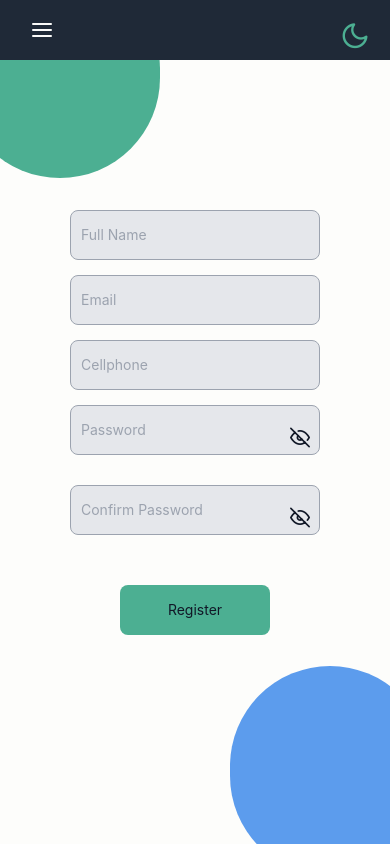
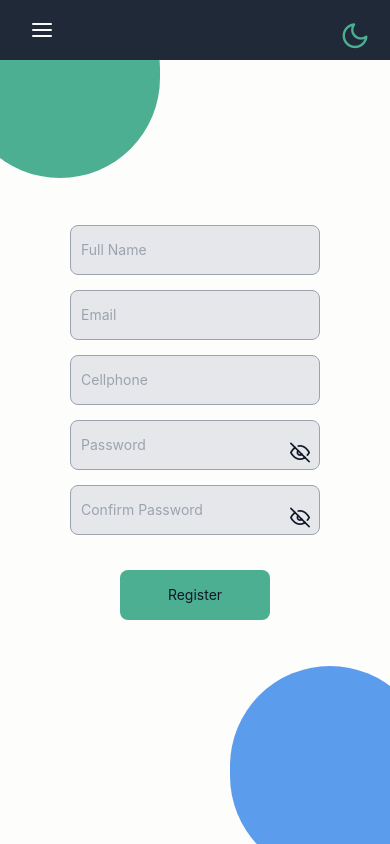
Before and after one commit to Scorhenao/SmartHabitManager, a React Native app: screen /Register in a window 390 px wide. Built offline with nearby package versions, Linux system fonts and the light colour scheme; what react-native-sqlite-storage would draw is missing.

Commit message:
chore: kick a bad margin in the last input to confirm password

```diff
--- a/src/screens/RegisterScreen.tsx
+++ b/src/screens/RegisterScreen.tsx
@@ -159,7 +159,6 @@ const styles = StyleSheet.create({
     flexDirection: 'row',
     alignItems: 'center',
     width: 250,
-    marginBottom: 15,
   },
   passwordInput: {
     flex: 1,
```
